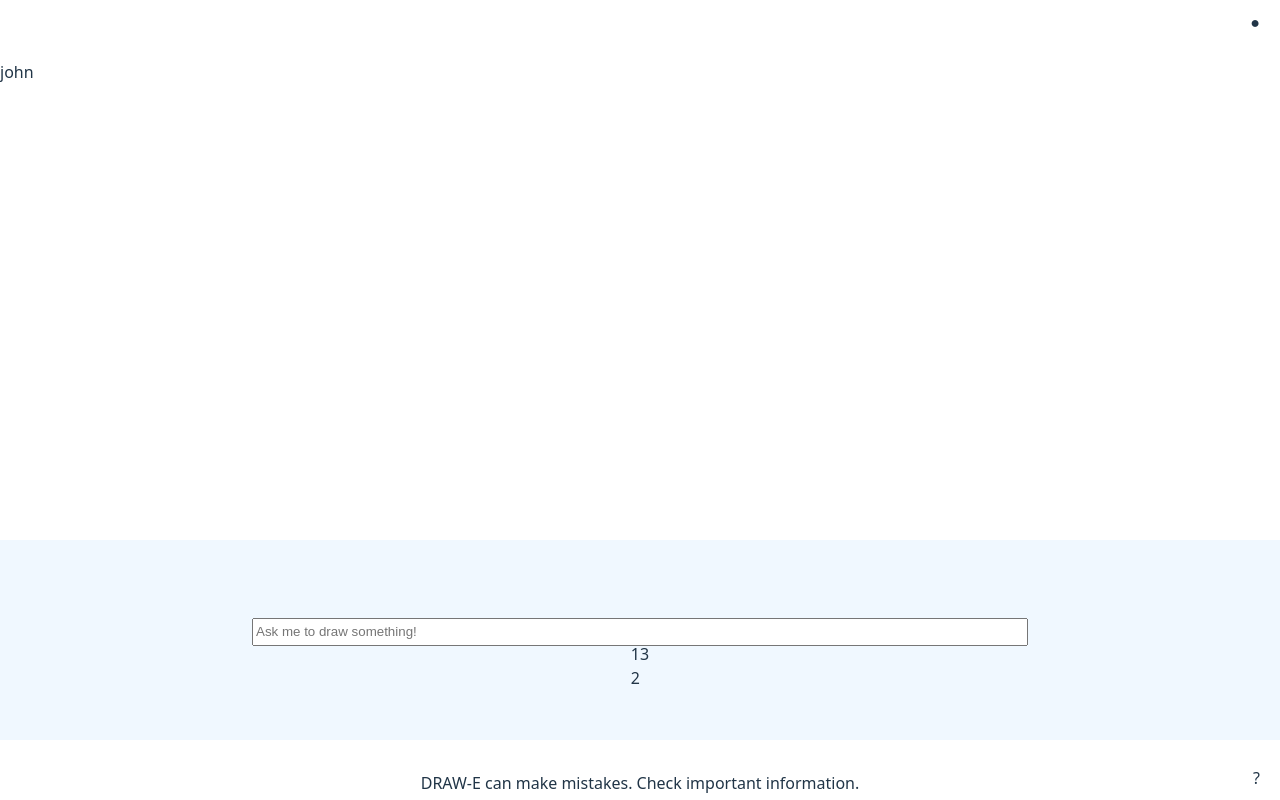
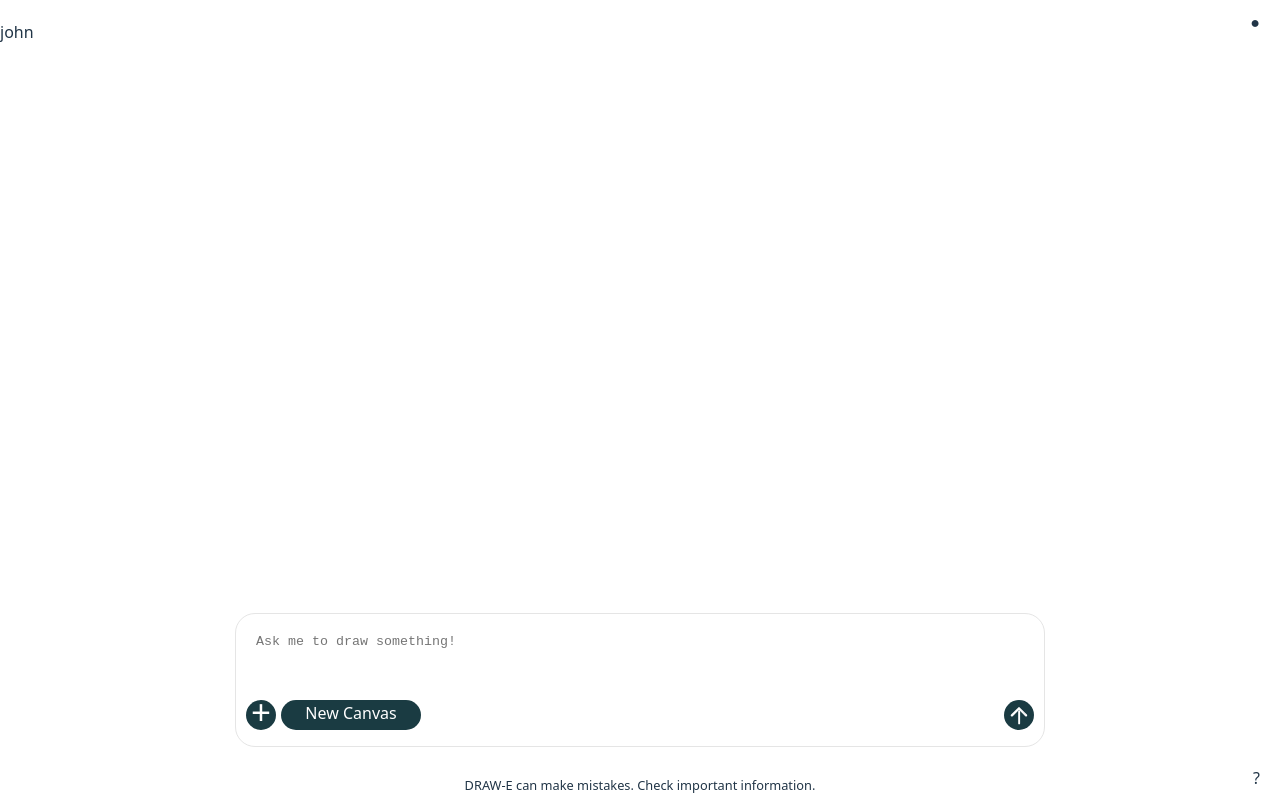
Before and after one commit to camblsoup/DRAW-E, a React (Vite) app: page / in a window 1280 px wide. Built offline with nearby package versions, Linux system fonts and the light colour scheme.

Commit message:
landing page checkpoint
added new assets, completed section 3 and 4

```diff
--- a/src/LandingPage.tsx
+++ b/src/LandingPage.tsx
@@ -1,5 +1,8 @@
 
 import './LandingPage.css'
+
+import up_arrow from './assets/up_arrow2.svg'
+
 
 function LandingPage() {
 
@@ -18,21 +21,36 @@ function LandingPage() {
 
         {/* 3 */}
         <div className="three-container">
-          <div className='prompt-box-container'>
+          {/* positioning for input box and button*/}
+          <div className="prompt-box-container">
+
+            {/* input box and buttons*/}
             <div className="prompt-box">
-              <input className="prompt-box-text" type='text-area' placeholder='Ask me to draw something!' />
-            </div>
-            <div className='prompt-box-button-container'>
-              <div style={{}}>
-                <div>
-                  1
+
+              {/* text box*/}
+              <form>
+                <textarea className="prompt-box-text" placeholder='Ask me to draw something!' />
+              </form>
+              {/* the buttons container*/}
+              <div className='prompt-box-button-container'>
+
+                {/* the buttons container, left side positioning */}
+                <div className='prompt-box-button-container-left'>
+                  {/* the buttons on the left */}
+                  <div className='prompt-box-button-container-contents'>
+                    <div className="plus-button">
+                      +
+                    </div>
+                    <div className="new-canvas-button">
+                      New Canvas
+                    </div>
+                  </div>
                 </div>
-                <div>
-                  2
+                <div className="prompt-box-button-container-right">
+                  <div className="enter-prompt-button">
+                    <img className="up-arrow-icon" src={up_arrow} />
+                  </div>
                 </div>
-              </div>
-              <div>
-                3
               </div>
             </div>
           </div>
@@ -47,7 +65,7 @@ function LandingPage() {
             ?
           </div>
         </div>
-      </div>
+      </div >
     </>
   )
 }
--- a/src/landingPage.css
+++ b/src/landingPage.css
@@ -16,7 +16,7 @@
 
 /** 2 **/
 .body {
-  height: 60vh;
+  height: 70vh;
 }
 
 /** 3 **/
@@ -27,8 +27,6 @@
   display: flex;
   flex-direction: column;
   align-items: center;
-
-  background-color: aliceblue;
 }
 
 .prompt-box-container {
@@ -39,11 +37,20 @@
 
   width: 80%;
   height: 100%;
+
+  gap: 20px;
+
 }
 
 .prompt-box-text {
   width: 60vw;
   height: 90%;
+
+  border: none;
+  outline: none;
+
+  resize: none;
+  padding: 10px;
 }
 
 .prompt-box-text:focus {
@@ -54,9 +61,68 @@
 .prompt-box-button-container {
   display: flex;
   flex-direction: row;
-  height: 10%;
 }
 
+.prompt-box {
+  display: flex;
+  flex-direction: column;
+  gap: 20px;
+
+  border: 1px solid #E5E5E5;
+  border-radius: 20px;
+
+  padding: 10px;
+}
+
+.prompt-box-button-container-left {
+  display: flex;
+  align-items: left;
+  flex-direction: column;
+}
+
+/* one more div and im about to crash out*/
+.prompt-box-button-container-contents {
+  display: flex;
+  flex-direction: row;
+
+  gap: 5px;
+}
+
+.plus-button {
+  background-color: #1A3B42;
+  color: white;
+  border-radius: 50px;
+  text-align: center;
+  width: 30px;
+
+  height: 30px;
+
+  font-size: 35px;
+
+  line-height: 23px;
+}
+
+.new-canvas-button {
+  background-color: #1A3B42;
+  color: white;
+  width: 140px;
+  text-align: center;
+  line-height: 27px;
+
+  border-radius: 20px;
+}
+
+
+.prompt-box-button-container-right {
+  margin-left: auto;
+  right: 0;
+}
+
+.up-arrow-icon {
+  width: 30px;
+  height: 30px;
+  color: #1A3B42;
+}
 
 /** 4 **/
 .warning-and-FAQ-button {
@@ -68,6 +134,10 @@
   padding-bottom: 5px;
 }
 
+.warning{
+  margin-top: 10px;
+  font-size: 1vw;
+}
 
 .FAQ-container {
   position: absolute;
```
Also changed, not shown: src/assets/up_arrow.svg (added), src/assets/up_arrow2.svg (added).
